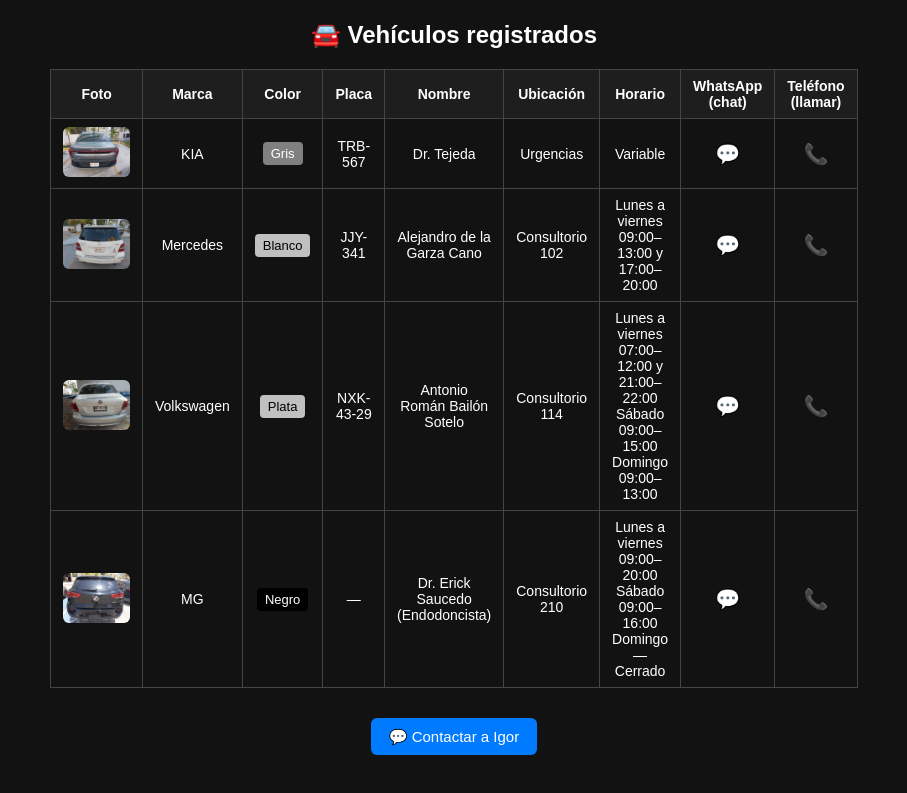
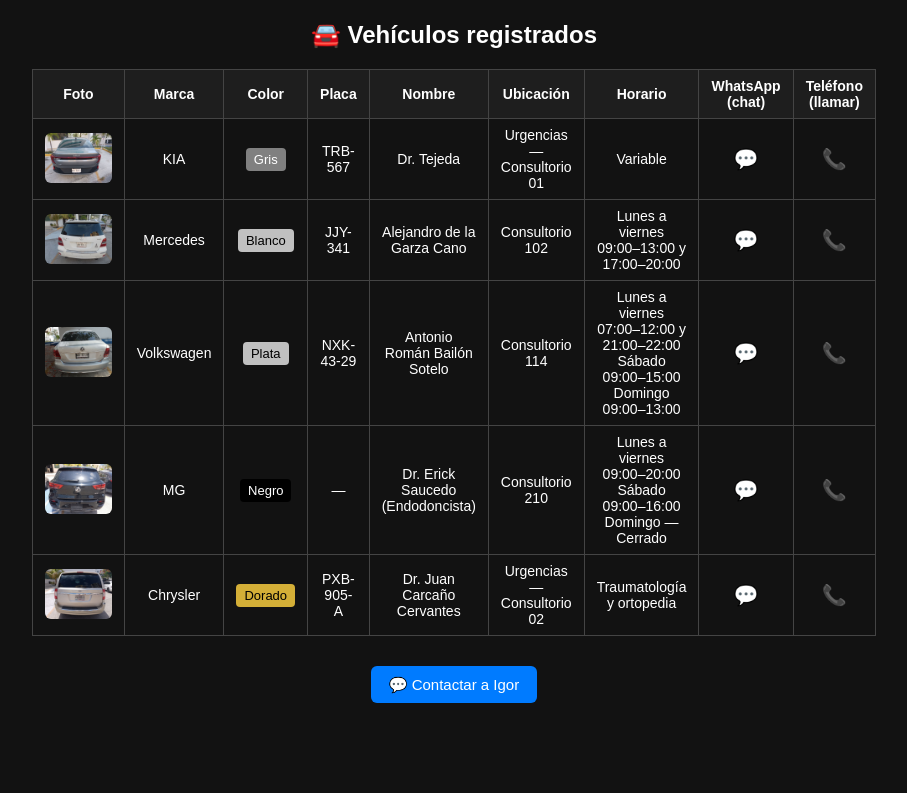
Before and after one commit to transuranium/estacionamiento_doctores, a plain HTML site: page index.html in a window 1280 px wide. Shown: the part 71-864 px from the top of the page, without its empty margins (186-1093 px from the left). After the commit the page ends 815 px from the top, so only its background shows below. Drawn offline with Linux system fonts and the light colour scheme.

Commit message:
Agregar Dr. Carcaño (Chrysler dorado, Urgencias)

```diff
--- a/index.html
+++ b/index.html
@@ -38,7 +38,7 @@
             <td><span class="color-box gris">Gris</span></td>
             <td>TRB-567</td>
             <td>Dr. Tejeda</td>
-            <td>Urgencias</td>
+            <td>Urgencias — Consultorio 01</td>
             <td>Variable</td>
             <td>
               <a href="https://wa.me/5219983212158" class="icon-link">💬</a>
@@ -107,6 +107,24 @@
             </td>
             <td><a href="tel:+5212225886782" class="icon-link">📞</a></td>
           </tr>
+          <tr>
+            <td>
+              <img
+                src="fotos/photo_2025-07-29_10-16-19.jpg"
+                class="doctor-photo"
+              />
+            </td>
+            <td>Chrysler</td>
+            <td><span class="color-box dorado">Dorado</span></td>
+            <td>PXB-905-A</td>
+            <td>Dr. Juan Carcaño Cervantes</td>
+            <td>Urgencias — Consultorio 02</td>
+            <td>Traumatología y ortopedia</td>
+            <td>
+              <a href="https://wa.me/5219981697628" class="icon-link">💬</a>
+            </td>
+            <td><a href="tel:+5219981697628" class="icon-link">📞</a></td>
+          </tr>
         </tbody>
       </table>
 
--- a/style.css
+++ b/style.css
@@ -272,6 +272,11 @@
   color: #ffffff;
 }
 
+.color-box.dorado {
+  background-color: #d4af37;
+  color: #000000;
+}
+
 /* Ajustes responsivos */
 @media (max-width: 600px) {
   .parking-grid .cell {
```
Also changed, not shown: fotos/photo_2025-07-29_10-16-19.jpg (added).
